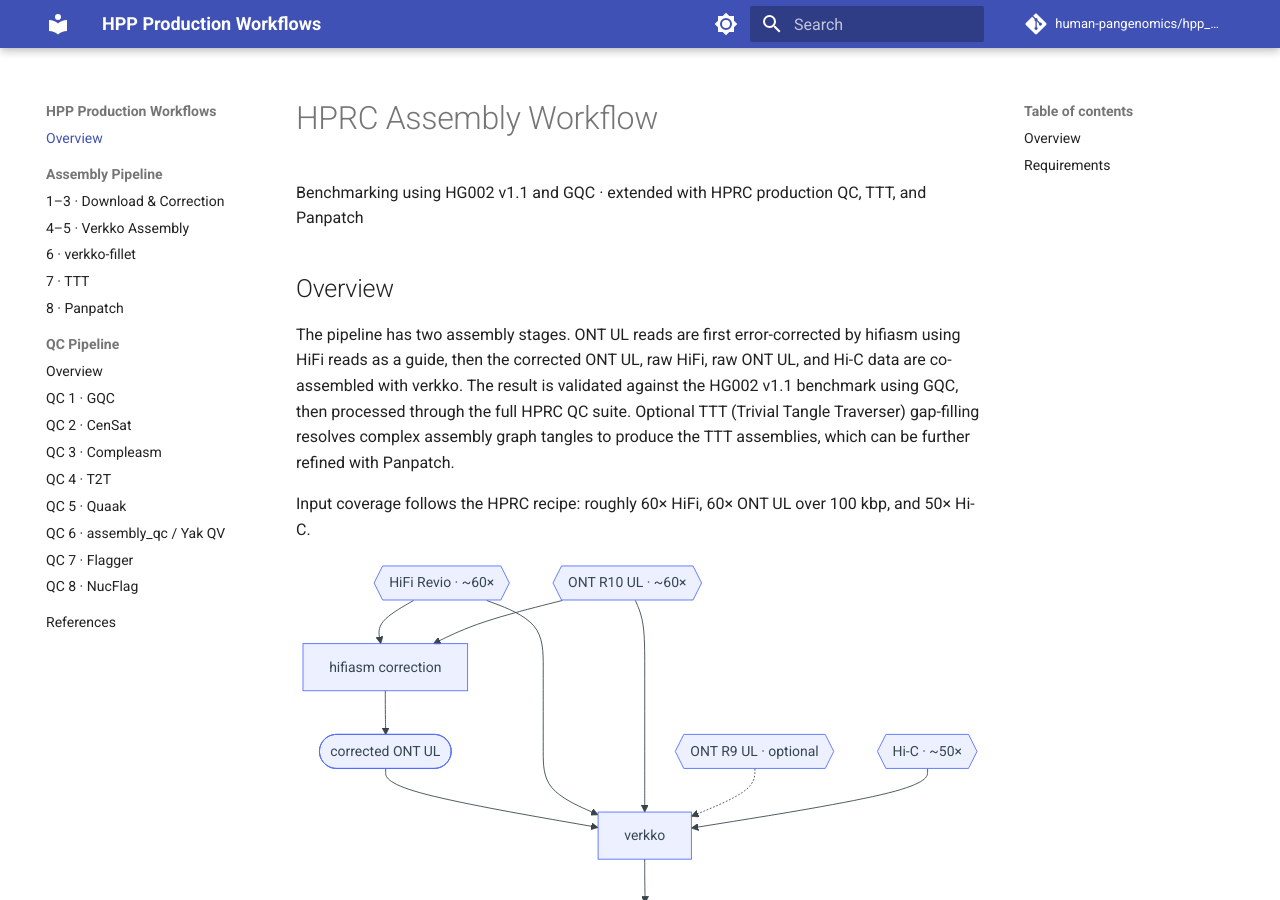
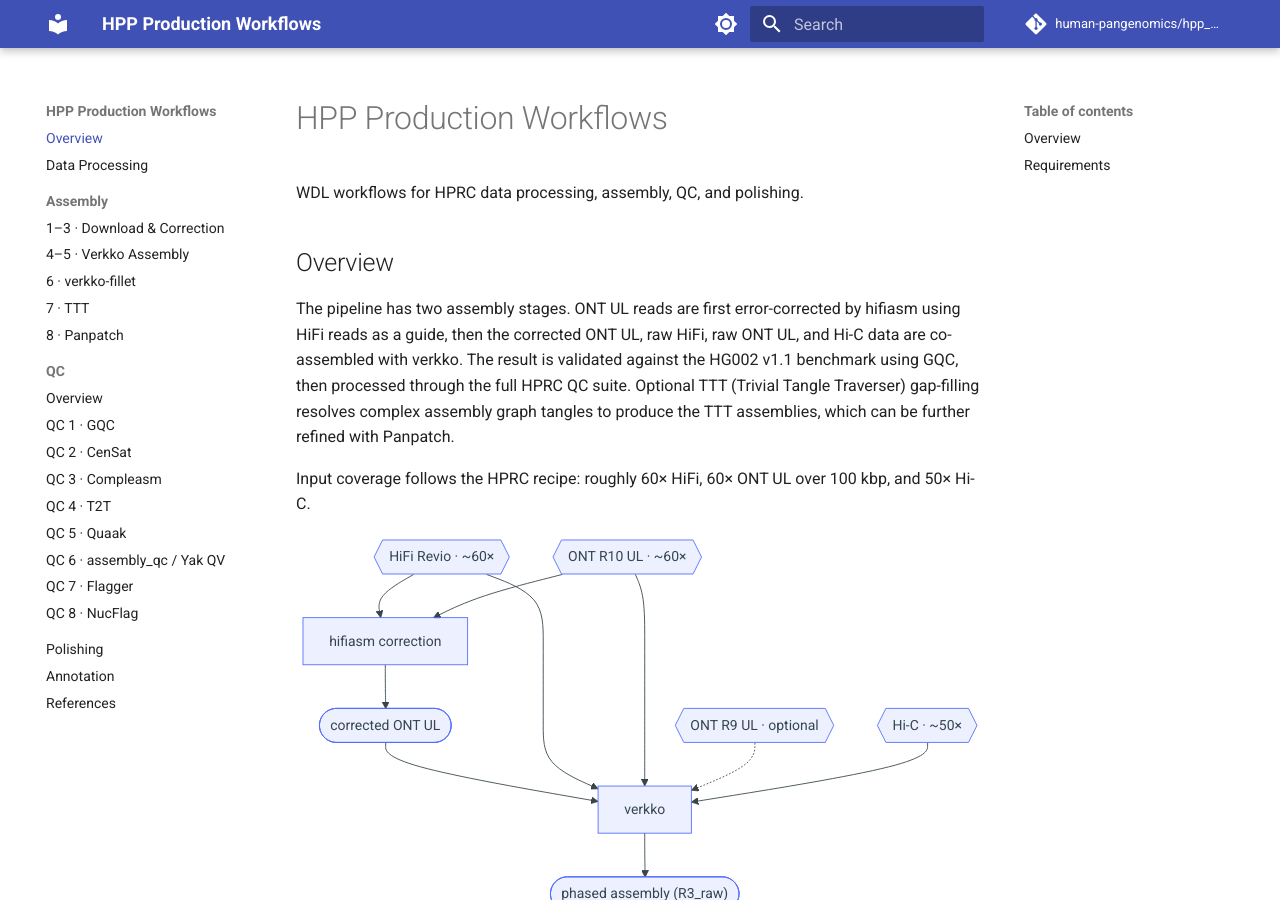
Before and after one commit to human-pangenomics/hpp_production_workflows, an MkDocs documentation site: the page built from docs/index.md, in a window 1280 px wide and 900 px high. Built offline with MkDocs 1.6.1 and Material for MkDocs 9.7.7, drawn with Linux system fonts in a browser that asks for light colours; comment, search, counter and statistics services are not loaded.

Commit message:
docs: expand to full repo — assembly, QC, data processing, polishing, annotation sections
Co-Authored-By: Claude Sonnet 4.6 <noreply@anthropic.com>

```diff
--- a/docs/index.md
+++ b/docs/index.md
@@ -1,6 +1,6 @@
-# HPRC Assembly Workflow
+# HPP Production Workflows
 
-Benchmarking using HG002 v1.1 and GQC · extended with HPRC production QC, TTT, and Panpatch
+WDL workflows for HPRC data processing, assembly, QC, and polishing.
 
 ## Overview
 
--- a/mkdocs.yml
+++ b/mkdocs.yml
@@ -1,6 +1,5 @@
 site_name: HPP Production Workflows
 site_description: WDL workflows for HPRC assembly production, QC, and data processing
-site_url: https://human-pangenomics.github.io/hpp_production_workflows/assembly/
 repo_url: https://github.com/human-pangenomics/hpp_production_workflows
 repo_name: human-pangenomics/hpp_production_workflows
 edit_uri: edit/v3/docs/
@@ -51,13 +50,14 @@ plugins:
 
 nav:
   - Overview: index.md
-  - Assembly Pipeline:
+  - Data Processing: data_processing/index.md
+  - Assembly:
     - "1–3 · Download & Correction": assembly/correction.md
     - "4–5 · Verkko Assembly": assembly/verkko.md
     - "6 · verkko-fillet": assembly/verkko-fillet.md
     - "7 · TTT": assembly/ttt.md
     - "8 · Panpatch": assembly/panpatch.md
-  - QC Pipeline:
+  - QC:
     - Overview: qc/index.md
     - "QC 1 · GQC": qc/gqc.md
     - "QC 2 · CenSat": qc/censat.md
@@ -67,4 +67,6 @@ nav:
     - "QC 6 · assembly_qc / Yak QV": qc/assembly-qc.md
     - "QC 7 · Flagger": qc/flagger.md
     - "QC 8 · NucFlag": qc/nucflag.md
+  - Polishing: polishing/index.md
+  - Annotation: annotation/index.md
   - References: references.md
```
Also changed, not shown: docs/annotation/index.md (added, +5 -0 lines), docs/data_processing/index.md (added, +30 -0 lines), docs/polishing/index.md (added, +14 -0 lines).
